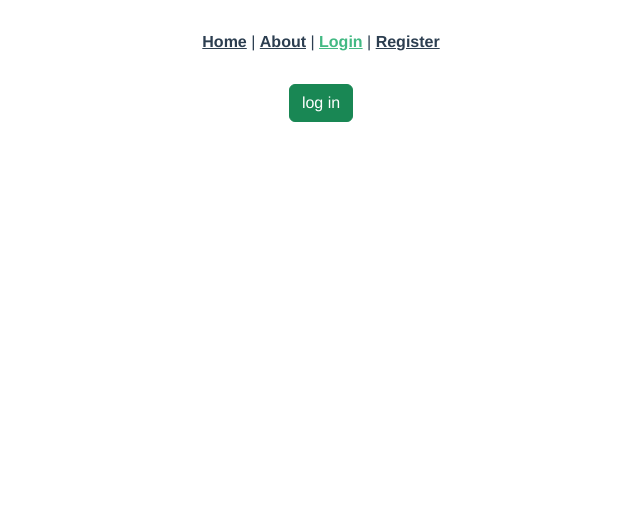
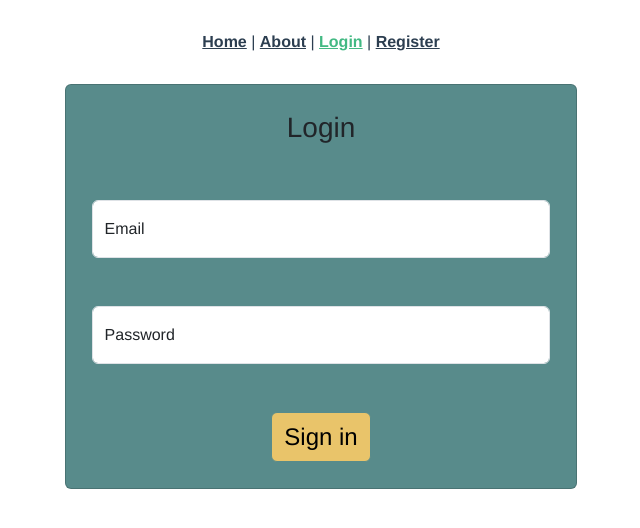
Before and after one commit to AlexiFa/SolutionFactory, a Vue app in the folder site-courtier/front/: page /login in a window 1280 px wide. Shown: the top 528 px of the page, without its empty margins (319-959 px from the left). Built offline with nearby package versions, Linux system fonts and the light colour scheme.

Commit message:
login front commencé

```diff
--- a/site-courtier/front/src/views/LoginView.vue
+++ b/site-courtier/front/src/views/LoginView.vue
@@ -1,3 +1,24 @@
 <template>
-    <div class="btn btn-success">log in</div>
+    <div class="container card" style="padding: 2%;width: 40%;background-color: #588B8B;">
+        <form class="row g-5" action="/">
+            <div class="col-12">
+                <p class="h3">Login</p>
+            </div>
+            <div class="col-12">
+                <div class="form-floating">
+                    <input type="email" class="form-control" id="inputEmailLG" placeholder="Email">
+                    <label for="inputEmailLG">Email</label>
+                </div>
+            </div>
+            <div class="col-12">
+                <div class="form-floating">
+                    <input type="password" class="form-control" id="inputPasswordLG" placeholder="Password">
+                    <label for="inputPassword">Password</label>
+                </div>
+            </div>
+            <div class="col-12">
+                <button type="submit" class="btn btn-primary fs-4" style="background-color: #E9C46A;border-color: #588B8B;color: black;">Sign in</button>
+            </div>
+        </form>
+    </div>
 </template>
```
